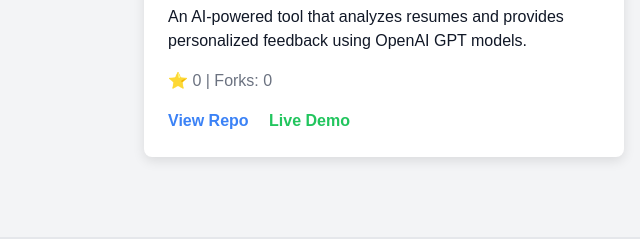
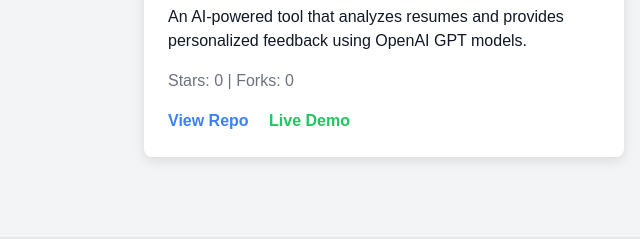
Before and after one commit to FarhanRana234/portfolio, a plain HTML site: page index.html in a window 1280 px wide. Shown: the part 1907-2146 px from the top of the page, 0-640 px from the left. Drawn offline with nearby package versions, Linux system fonts and the light colour scheme; no server answers.

Commit message:
Update index.html

```diff
--- a/index.html
+++ b/index.html
@@ -177,14 +177,13 @@
 
   // Map repo names to images
   const repoImages = {
-  "AI_Resume_Critiquer": "images/Ai_resume.PNG",  // Already used in manual card
-  "ML_and_AI_Projects": "images/ml_project1.PNG",  // Updated extension to match actual file (PNG)
-  "Ml-Ai": "images/nlp_chatbot.png",  // Fixed case to match actual repo name ("Ml-Ai")
-  "Miracle-web": "images/miracle_web.png",  // Add this (upload miracle_web.png first)
-  "Miracle-web-2": "images/miracle_web_2.png",  // Add this (upload miracle_web_2.png first) //
+    "AI_Resume_Critiquer": "images/Ai_resume.PNG",
+    "ML_and_AI_Projects": "images/ml_project1.PNG",
+    "Ml-Ai": "images/nlp_chatbot.png",
+    "Miracle-web": "images/miracle_web.png",
+    "Miracle-web-2": "images/miracle_web_2.png",
     "portfolio": "images/portfolio_image.png",
   };
-      // Add more images for other repos here
 
   // Add AI Resume Critiquer card manually
   const aiCard = document.createElement('div');
@@ -196,7 +195,7 @@
       <p class="mb-4">
         An AI-powered tool that analyzes resumes and provides personalized feedback using OpenAI GPT models.
       </p>
-        <p class="mb-4 text-gray-500 dark:text-gray-300">⭐ 0 | Forks: 0</p>
+      <p class="mb-4 text-gray-500 dark:text-gray-300">Stars: 0 | Forks: 0</p>
       <a href="https://github.com/FarhanRana234/ML_and_AI_Projects/tree/main/AI_Resume_Critiquer" target="_blank" class="project-link">View Repo</a>
       <a href="https://farhanrana234.streamlit.app/" target="_blank" class="project-link ml-4 text-green-500">Live Demo</a>
     </div>
@@ -208,16 +207,24 @@
     .then(res => res.json())
     .then(repos => {
       repos.slice(0, 5).forEach(repo => {
-          if(repo.name === "AI_Resume_Critiquer") return; // skip duplicate
+        if (repo.name === "AI_Resume_Critiquer") return; // skip duplicate
+
         const card = document.createElement('div');
         card.className = 'project-card bg-white dark:bg-gray-700';
+
+        // Special Live Demo button for Miracle-web
+        const liveDemoButton = repo.name === "Miracle-web"
+          ? `<a href="https://farhanrana234.github.io/Miracle-web/" target="_blank" class="project-link ml-4 text-green-500">Live Demo</a>`
+          : '';
+
         card.innerHTML = `
           <img src="${repoImages[repo.name] || 'https://via.placeholder.com/400x200'}" alt="${repo.name} Screenshot">
           <div class="p-6 text-gray-900 dark:text-gray-100">
             <h3 class="font-bold text-2xl mb-2">${repo.name}</h3>
             <p class="mb-4">${repo.description || 'No description provided.'}</p>
-              <p class="mb-4 text-gray-500 dark:text-gray-300">⭐ ${repo.stargazers_count} | Forks: ${repo.forks_count}</p>
+            <p class="mb-4 text-gray-500 dark:text-gray-300">Stars: ${repo.stargazers_count} | Forks: ${repo.forks_count}</p>
             <a href="${repo.html_url}" target="_blank" class="project-link">View Repo</a>
+            ${liveDemoButton}
           </div>
         `;
         container.appendChild(card);
```
Lines whose indentation alone changed are shown as unchanged.
